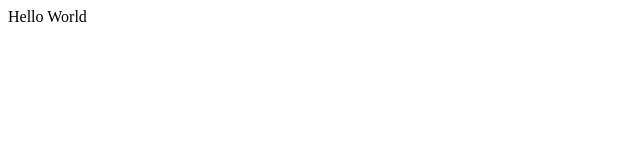
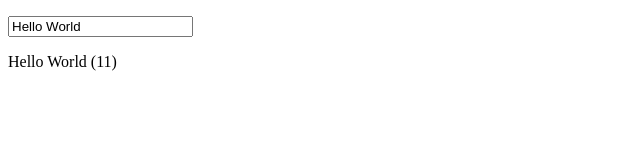
Before and after one commit to liam-mills/Vue, a plain HTML site: page index.html in a window 1280 px wide. Shown: the whole page, without its empty margins (0-640 px from the left). Drawn offline with nearby package versions, Linux system fonts and the light colour scheme.

Commit message:
Basic input

```diff
--- a/index.html
+++ b/index.html
@@ -10,7 +10,12 @@
 <body>
 
     <div id="app">
-        {{ greeting }}
+        <p>
+            <input type="text" v-model="greeting">
+        </p>
+        <p>
+            {{ greeting }} ({{ greeting.length }})
+        </p>
     </div>
 
     <script>
```
